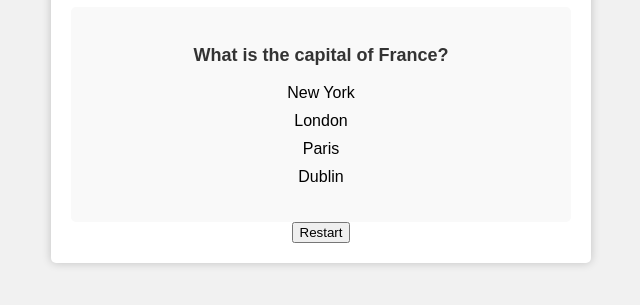
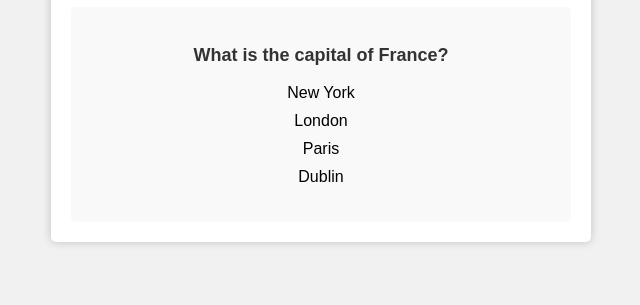
Before and after one commit to sameer-bot1/Quiz, a plain HTML site: page index.html in a window 1280 px wide. Shown: the part 129-434 px from the top of the page, without its empty margins (319-959 px from the left). Drawn offline with Linux system fonts and the light colour scheme.

Commit message:
Update index.html

```diff
--- a/index.html
+++ b/index.html
@@ -16,7 +16,7 @@
         <div id="result-container">
             <p id="result-text"></p>
         </div>
-        <button id="restart-button" onclick="restartQuiz()">Restart</button>
+
     </div>
     <script src="script.js"></script>
 </body>
```
